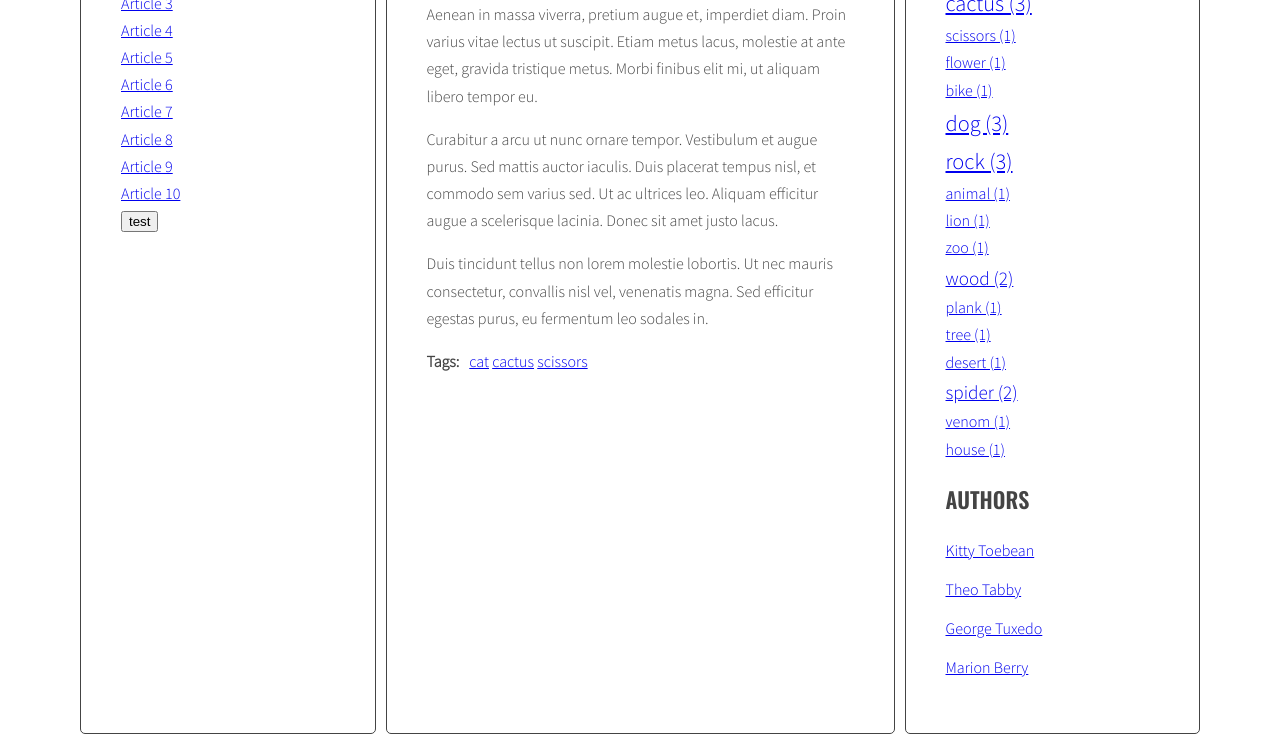
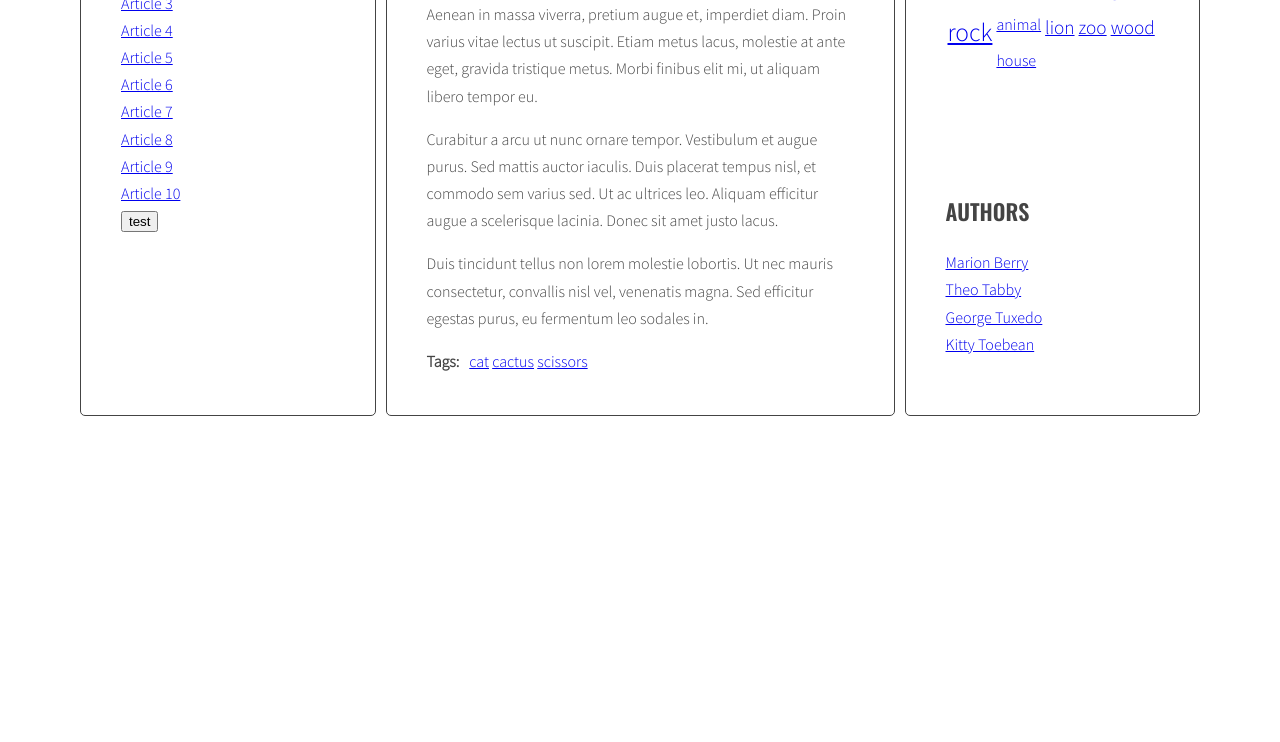
Before and after one commit to adrianggg/my-blog, a website: page index.html in a window 1280 px wide. Shown: the part 423-1165 px from the top of the page. After the commit the page ends 847 px from the top, so only its background shows below. Drawn offline with nearby package versions, Linux system fonts and the light colour scheme.

Commit message:
Add author links

```diff
--- a/index.html
+++ b/index.html
@@ -99,7 +99,7 @@
                   </ul>
                 </div>
               </article>
-              <article class="post" id="article-6" data-tags="zoo wood plank" data-author="George Tuxedo">
+              <article class="post" id="article-6" data-tags="zoo wood cat" data-author="George Tuxedo">
                 <h3 class="post-title">Article 6</h3>
                 <p class="post-author"></p>
                 <div class="post-content">
@@ -115,7 +115,7 @@
                   </ul>
                 </div>
               </article>
-              <article class="post" id="article-7" data-tags="cat tree wood" data-author="Kitty Toebean">
+              <article class="post" id="article-7" data-tags="cat wood" data-author="Kitty Toebean">
                 <h3 class="post-title">Article 7</h3>
                 <p class="post-author"></p>
                 <div class="post-content">
@@ -131,7 +131,7 @@
                   </ul>
                 </div>
               </article>
-              <article class="post" id="article-8" data-tags="cactus desert spider" data-author="Theo Tabby">
+              <article class="post" id="article-8" data-tags="cactus rock" data-author="Theo Tabby">
                 <h3 class="post-title">Article 8</h3>
                 <p class="post-author"></p>
                 <div class="post-content">
@@ -147,7 +147,7 @@
                   </ul>
                 </div>
               </article>
-              <article class="post" id="article-9" data-tags="cat spider venom" data-author="Marion Berry">
+              <article class="post" id="article-9" data-tags="cat lion zoo" data-author="Marion Berry">
                 <h3 class="post-title">Article 9</h3>
                 <p class="post-author"></p>
                 <div class="post-content">
@@ -186,26 +186,6 @@
               </ul>
               <h2 class="section-title">Authors</h2>
               <ul class="list authors">
-                <li>
-                  <a href="#">
-                    <span class="author-name">Kitty Toebean</span>
-                  </a>
-                </li>
-                <li>
-                  <a href="#">
-                    <span class="author-name">Theo Tabby</span>
-                  </a>
-                </li>
-                <li>
-                  <a href="#">
-                    <span class="author-name">George Tuxedo</span>
-                  </a>
-                </li>
-                <li>
-                  <a href="#">
-                    <span class="author-name">Marion Berry</span>
-                  </a>
-                </li>
               </ul>
             </aside>
           </main>
--- a/js/script.js
+++ b/js/script.js
@@ -44,8 +44,9 @@ const optArticleSelector = '.post',
   optTitleListSelector = '.titles',
   optArticleTagsSelector = '.post-tags .list',
   optArticleAuthorSelector = '.post-author',
-  optTagsListSelector = '.tags.list',
-  optCloudClassCount = 5,
+  optTagsListSelector = '.list.tags',
+  optAuthorsListSelector = '.list.authors',
+  optCloudClassCount = 6,
   optCloudClassPrefix = 'tag-size-';
 
 function generateTitleLinks(customSelector = ''){
@@ -171,7 +172,7 @@ function generateTags(){
   for(let tag in allTags){
     /* [NEW] generate code of a link and add it to allTagsHTML */
     // const tagLinkHTML = `<li class="" >${tag} (${allTags[tag]})</li>`;
-    const tagLinkHTML = `<li><a class="${calculateTagClass(allTags[tag], tagsParams)}" href="#tag-${tag}">${tag} (${allTags[tag]})</a> </li>`;
+    const tagLinkHTML = `<li><a class="tag-size ${calculateTagClass(allTags[tag], tagsParams)}" href="#tag-${tag}">${tag}</a> </li>`;
     console.log('tagLinkHTML:', tagLinkHTML);
     allTagsHTML += tagLinkHTML;
   }
@@ -246,6 +247,7 @@ function generateAuthors(){
   // find all articles
   const articles = document.querySelectorAll(optArticleSelector);
   // start loop
+  let htmlLinks =[];
   articles.forEach(article=>{
     // get wrapper to const
     const authorWrapper = article.querySelector(optArticleAuthorSelector);
@@ -253,8 +255,16 @@ function generateAuthors(){
     const author = article.getAttribute('data-author');
     // console.log(author);
     // insert  author to wrapper
-    authorWrapper.innerHTML = `by <a href="#author-${author}">${author}</a>`;
+    const authorLink = `<a href="#author-${author}">${author}</a>`;
+    authorWrapper.innerHTML ='by ' + authorLink;
     // end loop
+    if(htmlLinks.indexOf(authorLink) == -1){
+      htmlLinks.push(authorLink);
+    }
+  });
+  const authorLinksList = document.querySelector(optAuthorsListSelector);
+  htmlLinks.forEach(link=>{
+    authorLinksList.innerHTML +=link;
   });
 }
 generateAuthors();
--- a/sass/style.scss
+++ b/sass/style.scss
@@ -34,6 +34,7 @@ body {
   text-transform: uppercase;
   font-family: $font-header;
   font-weight: 600;
+  // margin:5px;
   span {
     text-transform: none;
     font-weight: 400;
@@ -120,9 +121,20 @@ body {
 }
 
 // tag-list fonts
-
+ul.tags{
+  // background-color: red;
+  min-height: 30vh;
+}
+.authors{
+  display: flex;
+  flex-direction: column;
+  // background-color: red;
+}
 .tag-size{
-  font-size: 16px;
+  display:inline;
+  float: left;
+  margin: 2px;
+  // padding:1px;
   &-1{
     font-size: 100%;
   }
```
Also changed, not shown: css/style.css, 1 other file.
